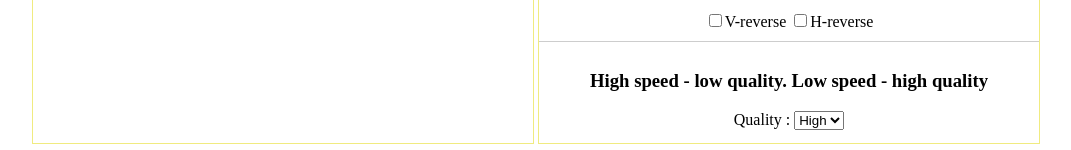
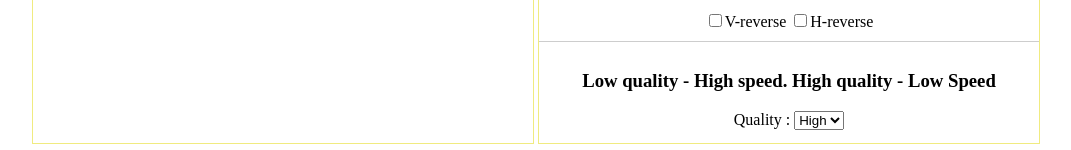
Before and after one commit to powerbot15/image-compressor, a website: page index.html in a window 1280 px wide. Shown: the part 545-695 px from the top of the page, without its empty margins (104-1175 px from the left). Drawn offline with Linux system fonts and the light colour scheme.

Commit message:
spelling

```diff
--- a/index.html
+++ b/index.html
@@ -45,7 +45,7 @@
                 </div>
 
                 <div class="filters quality">
-                    <h3>High speed - low quality. Low speed - high quality</h3>
+                    <h3>Low quality - High speed. High quality - Low Speed</h3>
                     <label for="speed">Quality : </label>
                     <select name="speed" id="speed">
                         <option value="low" selected>High</option>
```
